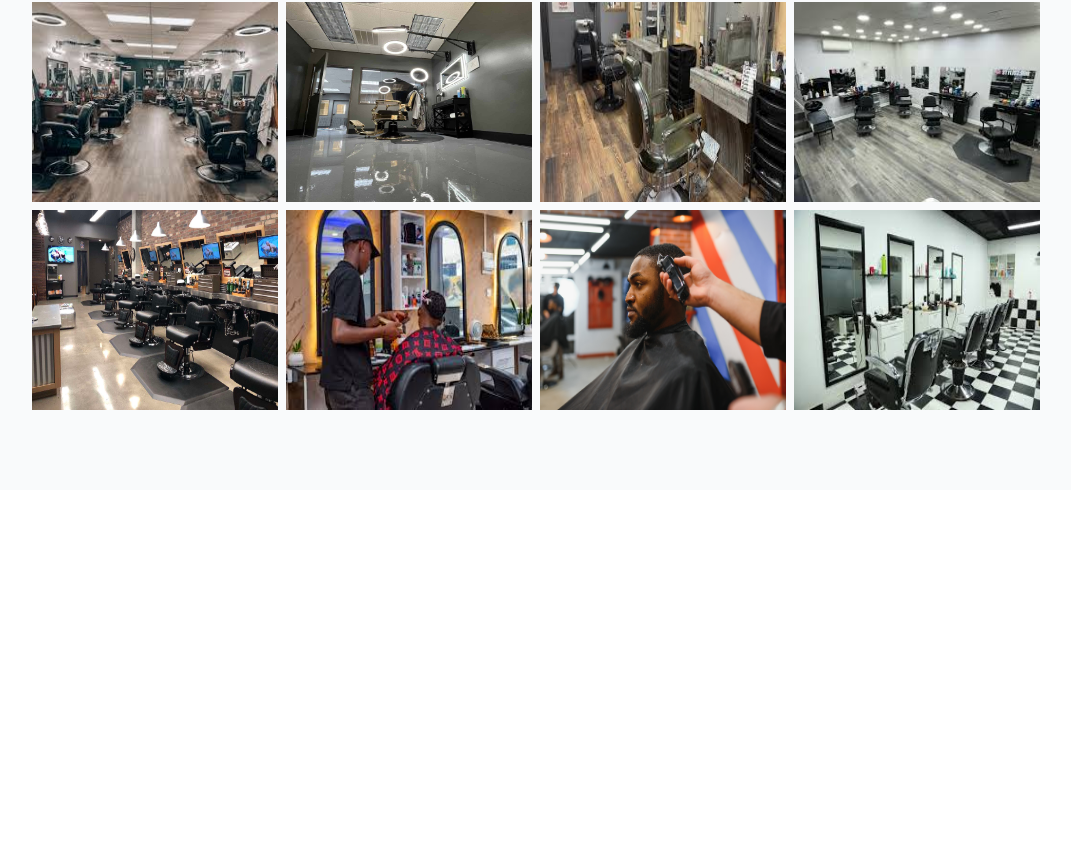
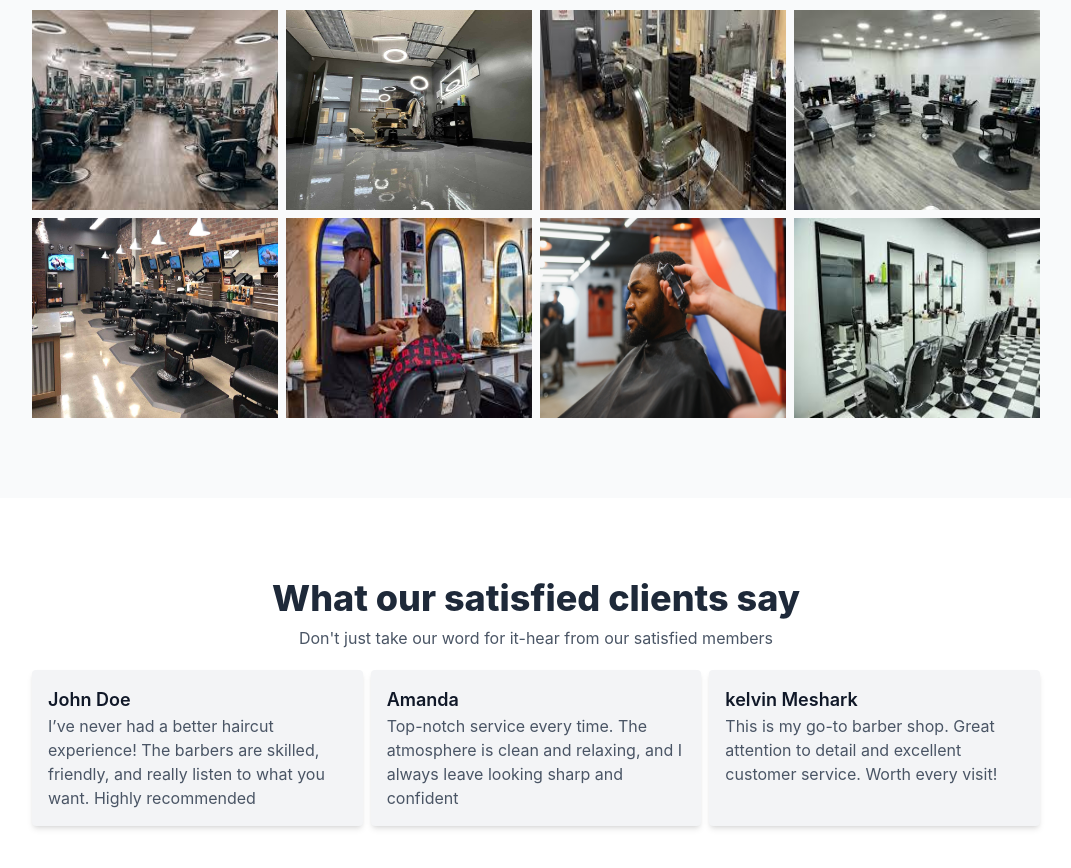
Before and after one commit to tonyopuodho/BarberShop, a React (Vite) app: page / in a window 1280 px wide. Shown: the part 2651-3519 px from the top of the page, without its empty margins (104-1175 px from the left). Before the commit the page ends 3141 px from the top, so only its background shows below. Built offline with nearby package versions, Linux system fonts and the light colour scheme.

Commit message:
testimonials section

```diff
--- a/package.json
+++ b/package.json
@@ -14,6 +14,8 @@
     "react": "^19.2.4",
     "react-dom": "^19.2.4",
     "react-icons": "^5.6.0",
+    "react-slick": "^0.31.0",
+    "slick-carousel": "^1.8.1",
     "tailwindcss": "^4.2.2"
   },
   "devDependencies": {
--- a/src/App.jsx
+++ b/src/App.jsx
@@ -3,6 +3,7 @@ import Gallery from "./Components/Gallery"
 import Hero from "./Components/Hero"
 import NavigationBar from "./Components/NavigationBar"
 import Services from "./Components/Services"
+import Testimonials from "./Components/Testimonials"
 
 
 function App() {
@@ -13,6 +14,7 @@ function App() {
       <About/>
       <Services/>
       <Gallery/>
+      <Testimonials/>
     </>
   )
 }
--- a/src/Components/Gallery.jsx
+++ b/src/Components/Gallery.jsx
@@ -39,7 +39,7 @@ function Gallery() {
     <div className='py-20 bg-gray-50'>
         <div className='max-w-7xl md:w-[80%] mx-auto px-2'>
             <h1 className='text-4xl text-gray-800 font-extrabold text-center'>Gallery</h1>
-            <div className='grid grid-cols-2 md:grid-cols-4 gap-2 mt-3'>
+            <div className='grid grid-cols-2 md:grid-cols-4 gap-2 mt-5'>
               {
                 imgs.map((item) => (
                   <img src={item.img} className='h-[200px] w-full' alt="" srcset="" />
--- /dev/null
+++ b/src/Components/Testimonials.jsx
@@ -0,0 +1,39 @@
+import React from 'react'
+function Testimonials() {
+    const testimonial = [
+        {
+            id:1,
+            name:"John Doe",
+            description:"I’ve never had a better haircut experience! The barbers are skilled, friendly, and really listen to what you want. Highly recommended"
+        },{
+            id:2,
+            name:"Amanda",
+            description:"Top-notch service every time. The atmosphere is clean and relaxing, and I always leave looking sharp and confident"
+        },{
+            id:3,
+            name:"kelvin Meshark",
+            description:"This is my go-to barber shop. Great attention to detail and excellent customer service. Worth every visit!"
+        },
+    ]
+
+  return (
+    <div className='py-20 bg-white/90'>
+        <div className='max-w-7xl md:w-[80%] mx-auto px-2'>
+            <h1 className='text-center text-4xl text-gray-800 font-extrabold mb-2'>What our satisfied clients say</h1>
+            <p className='text-center text-md text-gray-600'>Don't just take our word for it-hear from our satisfied members</p>
+            <div className='mt-5 grid grid-cols-1 md:grid-cols-3 gap-2'>
+                    {
+                        testimonial.map((item) => (
+                            <div className='bg-gray-100 rounded-sm shadow-md p-4'>
+                                <h1 className='text-lg text-gray-900 font-semibold'>{item.name}</h1>
+                                <p className='text-gray-600 text-md'>{item.description}</p>
+                            </div>
+                        ))
+                    }
+            </div>
+        </div>
+    </div>
+  )
+}
+
+export default Testimonials
```
Also changed, not shown: 1 other file (tests, documents, lock files or other folders).
